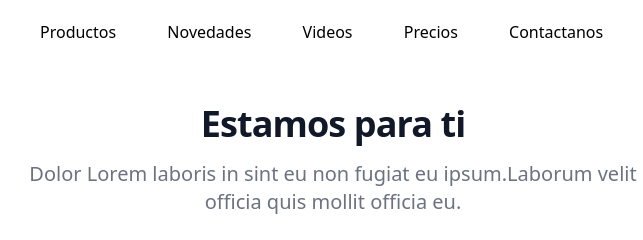
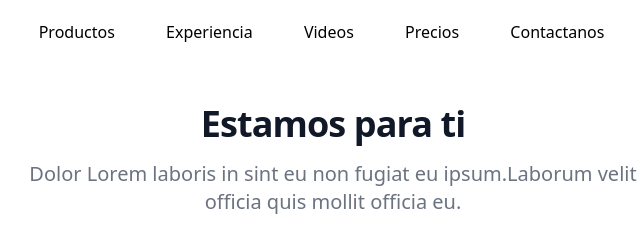
Before and after one commit to Ldaltar89/Prueba_Git, a plain HTML site: page index.html in a window 1280 px wide. Shown: the top 240 px of the page, 307-950 px from the left. Drawn offline with nearby package versions, Linux system fonts and the light colour scheme.

Commit message:
Moficicacion

```diff
--- a/index.html
+++ b/index.html
@@ -21,7 +21,7 @@
             </li>
             <li>
               <a class="hover:text-gray-500" href="experiencia.html"
-                >Novedades</a
+                >Experiencia</a
               >
             </li>
             <li>
```
